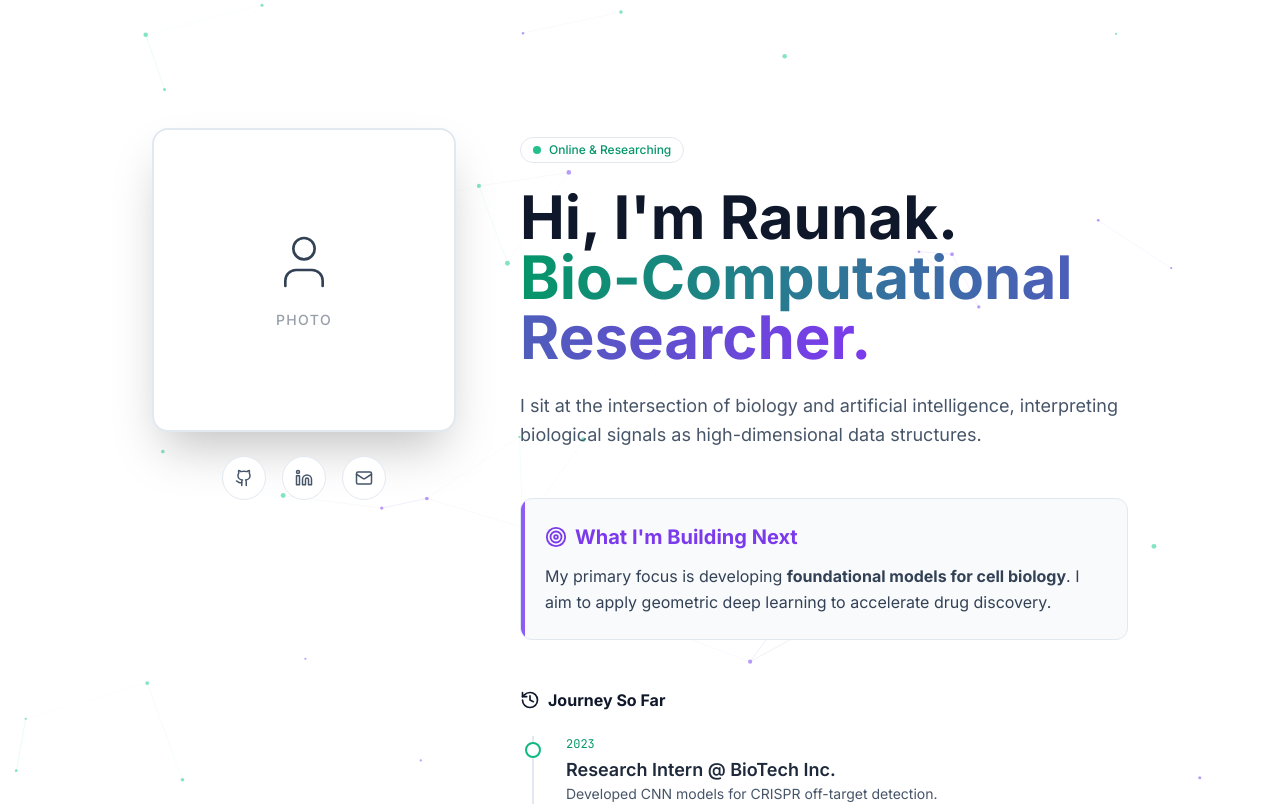
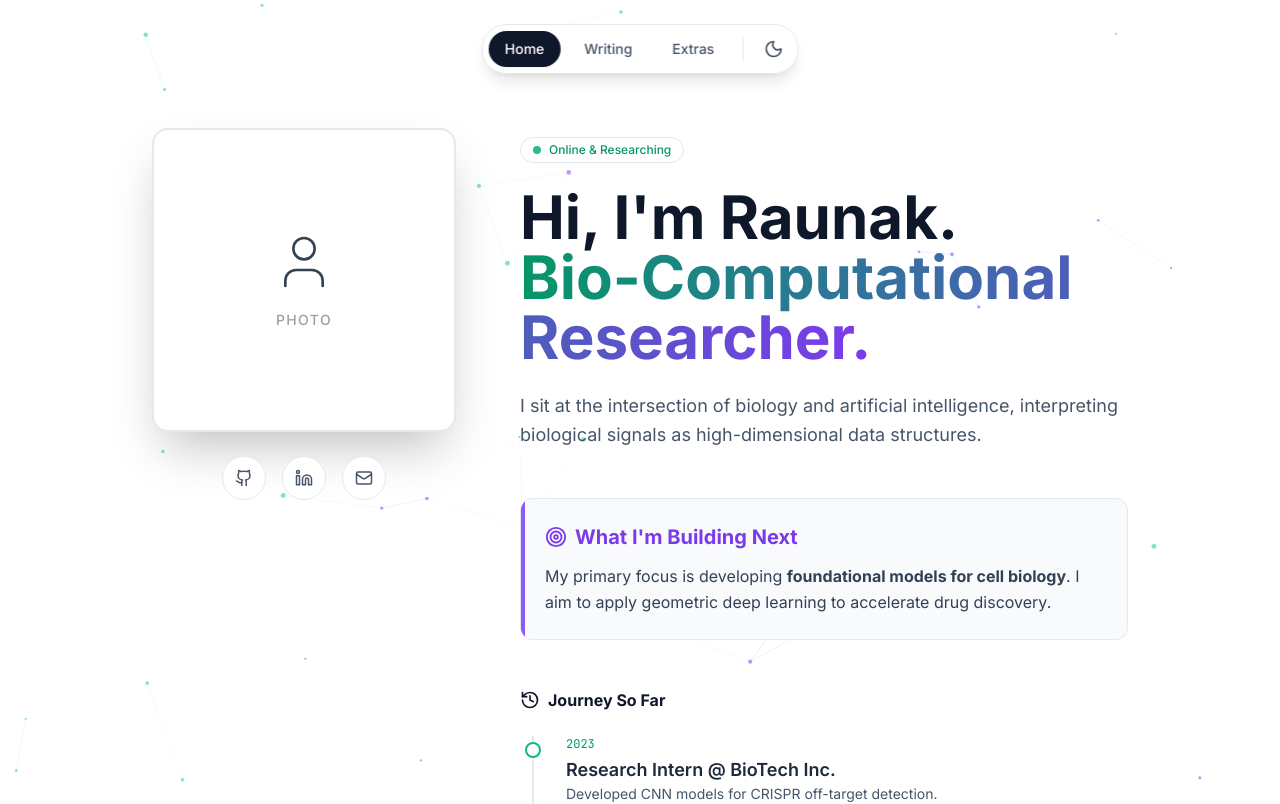
Before and after one commit to 0xGu4rdI4N/blog, a Next.js app: page / in a window 1280 px wide. Shown: the top 804 px of the page. Built offline with nearby package versions, Linux system fonts and the light colour scheme.

Commit message:
Add Navbar and ThemeToggle

```diff
--- a/src/app/layout.js
+++ b/src/app/layout.js
@@ -18,6 +18,10 @@ export const metadata = {
   description: "Exploring the intersection of Biology and ML.",
 };
 
+import Navbar from "../components/Navbar";
+
+// ... imports ...
+
 export default function RootLayout({ children }) {
   return (
     <html lang="en" className={`${inter.variable} ${merriweather.variable} ${jetbrains.variable}`}>
@@ -26,6 +30,7 @@ export default function RootLayout({ children }) {
         <link rel="stylesheet" href="https://cdnjs.cloudflare.com/ajax/libs/prism/1.29.0/themes/prism-tomorrow.min.css" />
       </head>
       <body className="bg-white dark:bg-neutral-950 text-slate-900 dark:text-slate-300 transition-colors duration-300">
+        <Navbar />
         {children}
       </body>
     </html>
--- /dev/null
+++ b/src/components/Navbar.js
@@ -0,0 +1,42 @@
+'use client';
+
+import Link from 'next/link';
+import { usePathname } from 'next/navigation';
+import ThemeToggle from './ThemeToggle';
+
+export default function Navbar() {
+    const pathname = usePathname();
+
+    const navItems = [
+        { name: 'Home', path: '/' },
+        { name: 'Writing', path: '/blog' },
+        { name: 'Extras', path: '/extras' },
+    ];
+
+    return (
+        <nav className="fixed top-6 left-1/2 -translate-x-1/2 z-50">
+            <div className="flex items-center gap-2 p-1.5 rounded-full border shadow-lg backdrop-blur-md bg-white/80 dark:bg-neutral-900/80 border-slate-200 dark:border-neutral-800">
+                {navItems.map((item) => {
+                    const isActive = pathname === item.path || (item.path !== '/' && pathname.startsWith(item.path));
+
+                    return (
+                        <Link
+                            key={item.path}
+                            href={item.path}
+                            className={`px-4 py-2 rounded-full text-sm font-medium transition-all duration-300 ${isActive
+                                    ? 'bg-slate-900 text-white dark:bg-white dark:text-slate-900 shadow-sm'
+                                    : 'text-slate-600 dark:text-slate-400 hover:text-slate-900 dark:hover:text-slate-200 hover:bg-slate-100 dark:hover:bg-neutral-800'
+                                }`}
+                        >
+                            {item.name}
+                        </Link>
+                    );
+                })}
+
+                <div className="w-px h-6 bg-slate-200 dark:bg-neutral-800 mx-1"></div>
+
+                <ThemeToggle />
+            </div>
+        </nav>
+    );
+}
--- /dev/null
+++ b/src/components/ThemeToggle.js
@@ -0,0 +1,44 @@
+'use client';
+
+import { useState, useEffect } from 'react';
+import { Moon, Sun } from 'lucide-react';
+
+export default function ThemeToggle() {
+    const [darkMode, setDarkMode] = useState(false);
+
+    useEffect(() => {
+        // Check local storage or system preference
+        const isDark = localStorage.getItem('theme') === 'dark' ||
+            (!('theme' in localStorage) && window.matchMedia('(prefers-color-scheme: dark)').matches);
+
+        setDarkMode(isDark);
+        if (isDark) {
+            document.documentElement.classList.add('dark');
+        } else {
+            document.documentElement.classList.remove('dark');
+        }
+    }, []);
+
+    const toggleTheme = () => {
+        const newMode = !darkMode;
+        setDarkMode(newMode);
+
+        if (newMode) {
+            document.documentElement.classList.add('dark');
+            localStorage.setItem('theme', 'dark');
+        } else {
+            document.documentElement.classList.remove('dark');
+            localStorage.setItem('theme', 'light');
+        }
+    };
+
+    return (
+        <button
+            onClick={toggleTheme}
+            className="p-2 rounded-full transition-colors hover:bg-slate-100 dark:hover:bg-neutral-800 text-slate-600 dark:text-slate-400"
+            aria-label="Toggle theme"
+        >
+            {darkMode ? <Sun size={20} /> : <Moon size={20} />}
+        </button>
+    );
+}
```
